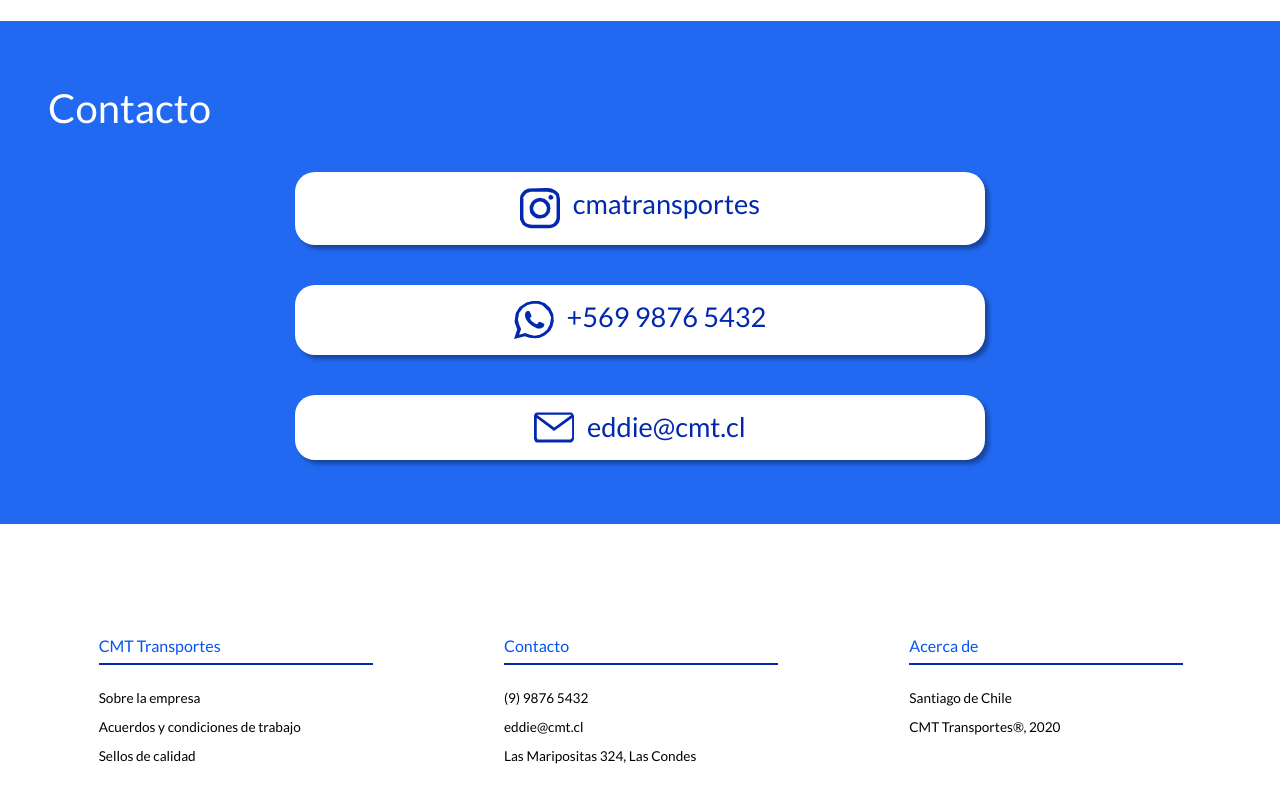
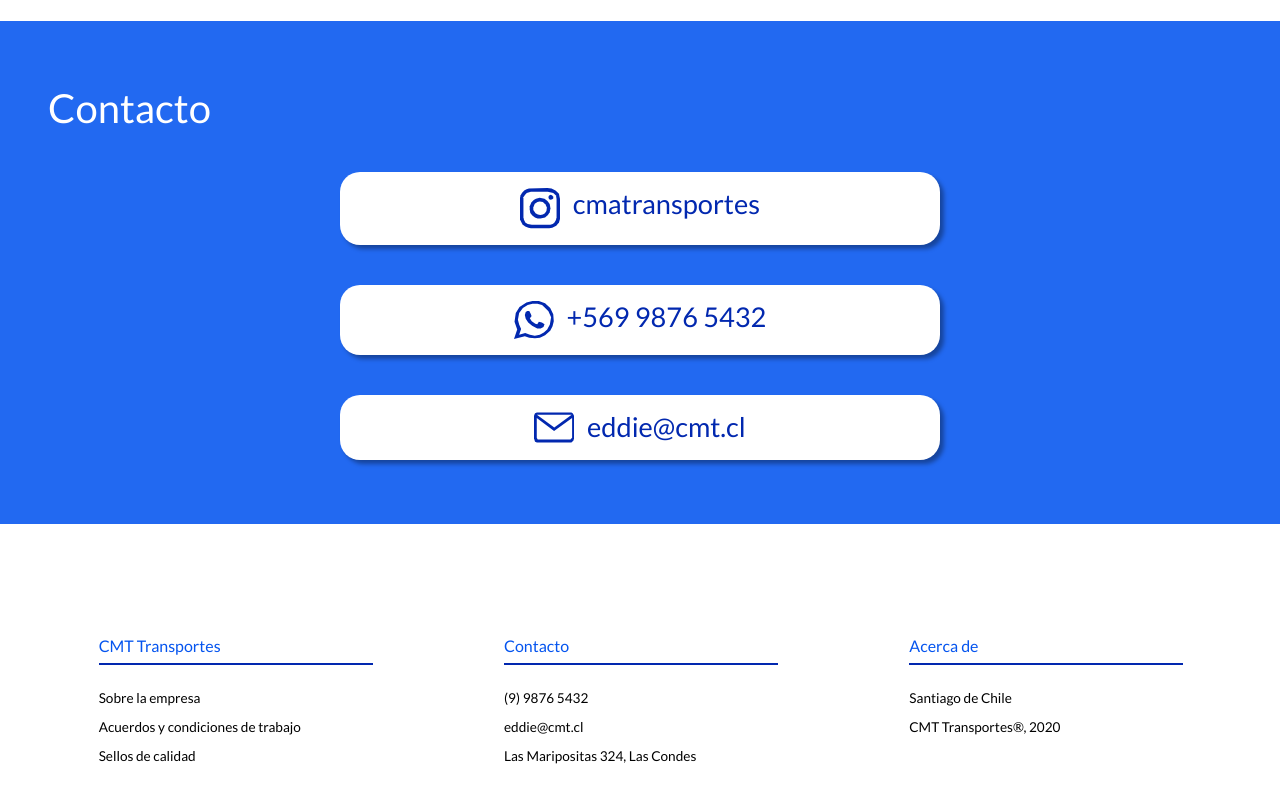
Before and after one commit to FlameTeam/CMATransportesWebPage, a React (Create React App) app: page / in a window 1280 px wide. Shown: the part 2400-3202 px from the top of the page. Built offline with nearby package versions, Linux system fonts and the light colour scheme.

Commit message:
contact sections details corrected (dimensons in lg and xl)

```diff
--- a/src/components/subcomponents/ContactElement.js
+++ b/src/components/subcomponents/ContactElement.js
@@ -31,7 +31,7 @@ const ContactElement = ({ element }) => {
   }
 
   return (
-    <Grid xs={12} sm={8} md={7} lg={7} item>
+    <Grid item xs={12} sm={7} md={7} lg={8}>
       <Box className={classes.background}>
         <img alt={element.icon} src={icon} className={classes.icon} />
         <Typography variant="h2">{element.content}</Typography>
--- a/src/resources/styles/subcomponents/contactElementStyle.js
+++ b/src/resources/styles/subcomponents/contactElementStyle.js
@@ -12,18 +12,23 @@ const useStyles = makeStyles((theme) => ({
     [theme.breakpoints.up("xs")]: {
       padding: "1em 0 ",
       marginTop: "2em",
+      margin: "2.5em auto 0 auto",
+      maxWidth: "380px",
     },
     [theme.breakpoints.up("sm")]: {
       padding: "1em 0 ",
-      marginTop: "2em",
+      margin: "2.5em auto 0 auto",
+      maxWidth: "420px",
     },
     [theme.breakpoints.up("md")]: {
       padding: "1em 0 ",
-      marginTop: "2em",
+      margin: "2.5em auto 0 auto",
+      maxWidth: "560px",
     },
     [theme.breakpoints.up("lg")]: {
       padding: "1em 0 ",
-      marginTop: "2.5em",
+      margin: "2.5em auto 0 auto",
+      maxWidth: "600px",
     },
   },
 
```
